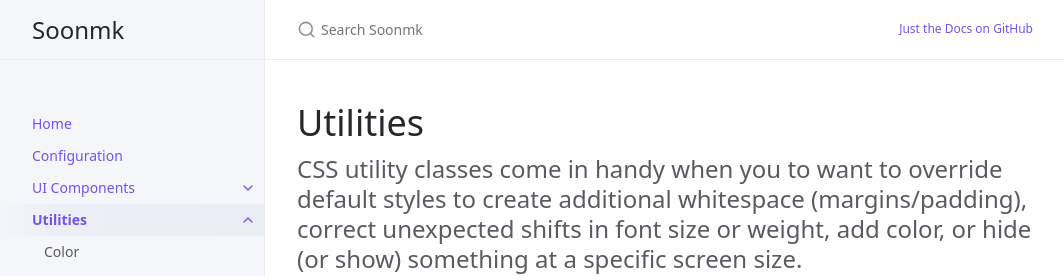
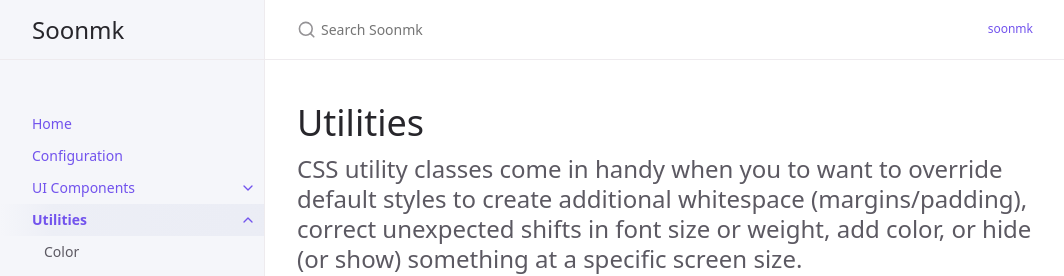
Before and after one commit to soonmk/soonmk.github.io, a Jekyll site: the page built from docs/utilities/utilities.md, in a window 1280 px wide. Shown: the top 276 px of the page, without its empty margins (107-1171 px from the left). Built offline with Jekyll 4.4.1, drawn with Linux system fonts in a browser that asks for light colours.

Commit message:
Update _config.yml

```diff
--- a/_config.yml
+++ b/_config.yml
@@ -13,10 +13,10 @@
 # you will see them accessed via {{ site.title }}, {{ site.github_repo }}, and so on.
 # You can create any custom variable you would like, and they will be accessible
 # in the templates via {{ site.myvariable }}.
-remote_theme: just-the-docs/just-the-docs
+
 title: Soonmk
 description: Studying, Programming.
-baseurl: "/soonmk" # the subpath of your site, e.g. /blog
+baseurl: "/" # the subpath of your site, e.g. /blog
 url: "https://soonmk.github.io" # the base hostname & protocol for your site, e.g. http://example.com
 
 permalink: pretty
@@ -65,8 +65,8 @@ heading_anchors: true
 
 # Aux links for the upper right navigation
 aux_links:
-  "Just the Docs on GitHub":
-    - "//github.com/just-the-docs/just-the-docs"
+  "soonmk":
+    - "//soonmk.github.io/"
 
 # Makes Aux links open in a new tab. Default is false
 aux_links_new_tab: false
@@ -93,7 +93,7 @@ last_edit_time_format: "%b %e %Y at %I:%M %p" # uses ruby's time format: https:/
 # Footer "Edit this page on GitHub" link text
 gh_edit_link: true # show or hide edit this page link
 gh_edit_link_text: "Edit this page on GitHub"
-gh_edit_repository: "https://github.com/just-the-docs/just-the-docs" # the github URL for your repo
+gh_edit_repository: "https://soonmk.github.io/" # the github URL for your repo
 gh_edit_branch: "main" # the branch that your docs is served from
 # gh_edit_source: docs # the source that your files originate from
 gh_edit_view_mode: "tree" # "tree" or "edit" if you want the user to jump into the editor immediately
```
